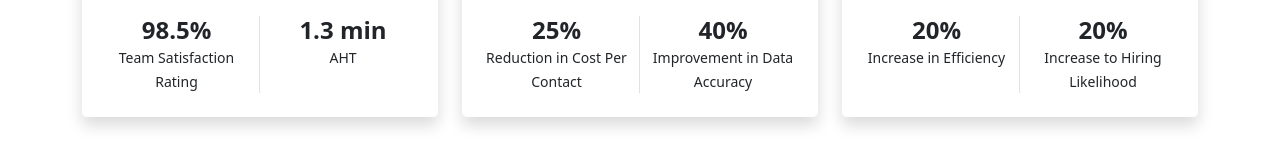
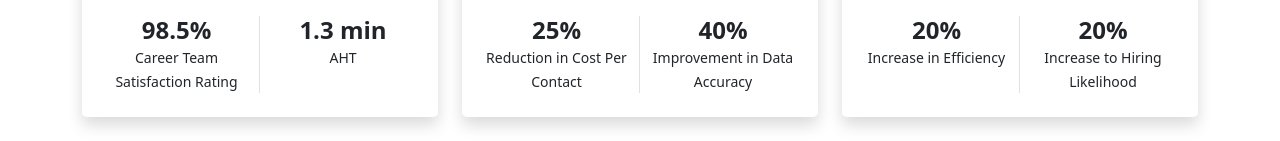
Before and after one commit to GingaNinja18/caseyboyland, a plain HTML site: page index.html in a window 1280 px wide. Shown: the part 3791-3932 px from the top of the page. Drawn offline with nearby package versions, Linux system fonts and the light colour scheme; files whose address does not match are found by name.

Commit message:
Update index.html

```diff
--- a/index.html
+++ b/index.html
@@ -276,7 +276,7 @@
 						        <!-- Demo info -->
 						        <div class="row text-center mt-4">
 						          <div class="col-6 border-right">
-						            <div class="h4 font-weight-bold mb-0">98.5%</div><span class="small text-gray">Team Satisfaction Rating</span>
+						            <div class="h4 font-weight-bold mb-0">98.5%</div><span class="small text-gray">Career Team Satisfaction Rating</span>
 						          </div>
 						          <div class="col-6">
 						            <div class="h4 font-weight-bold mb-0">1.3 min</div><span class="small text-gray">AHT</span>
```
